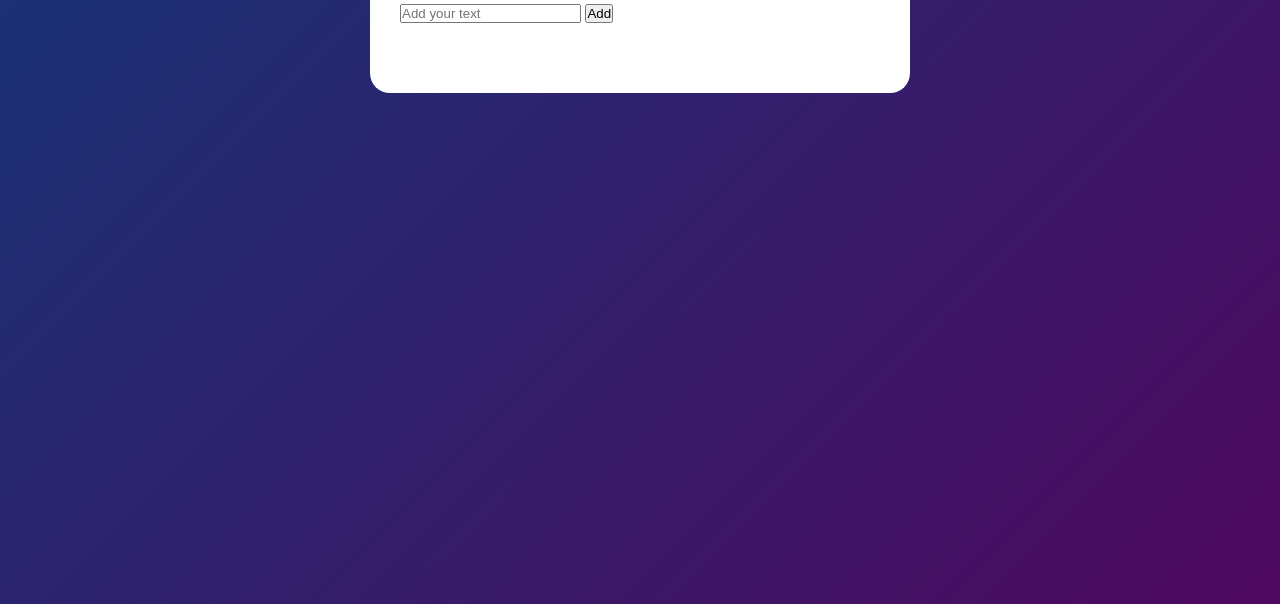
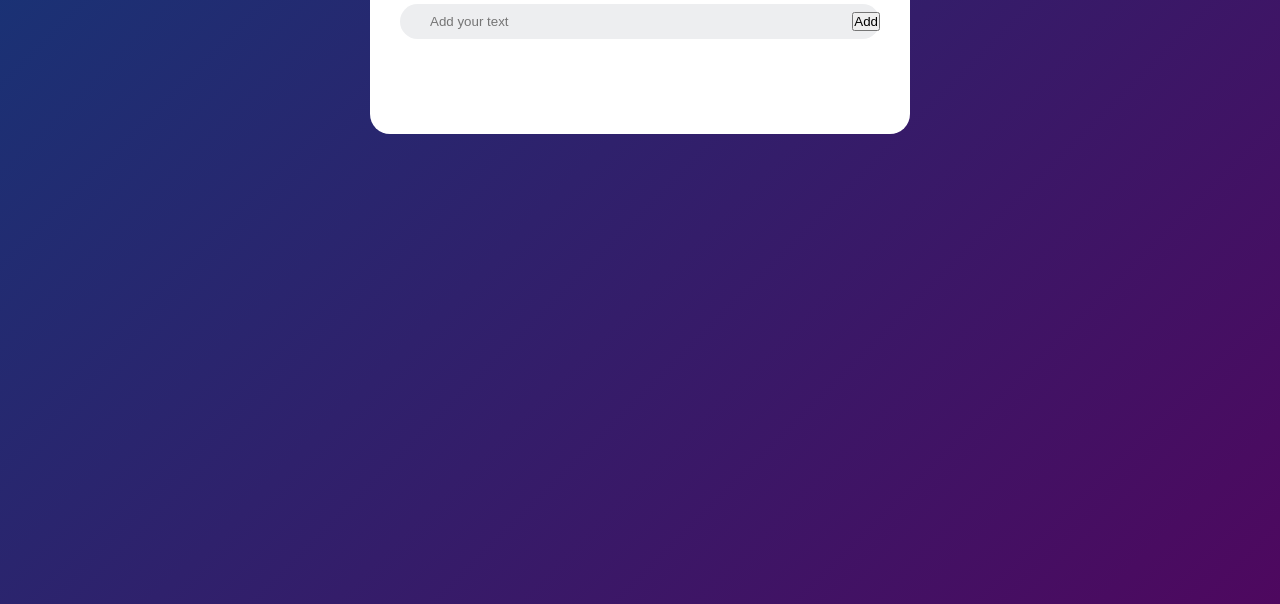
Before and after one commit to rashima200/ToDoList, a plain HTML site: page index.html in a window 1280 px wide. Shown: the part 196-800 px from the top of the page. Drawn offline with Linux system fonts and the light colour scheme.

Commit message:
feat:input type is added

```diff
--- a/style.css
+++ b/style.css
@@ -28,3 +28,21 @@
     width: 30px;
     margin-left: 10px;
 }
+.row{
+    display: flex;
+    align-items: center;
+    justify-content: space-between;
+    background: #edeef0;
+    border-radius: 30px;
+    padding-left: 20px;
+    margin-bottom: 25px;
+
+}
+input{
+    flex: 1;
+    border: none;
+    outline: none;
+    background: transparent;
+    padding: 10px;
+    font-weight: 14px;
+}
```
